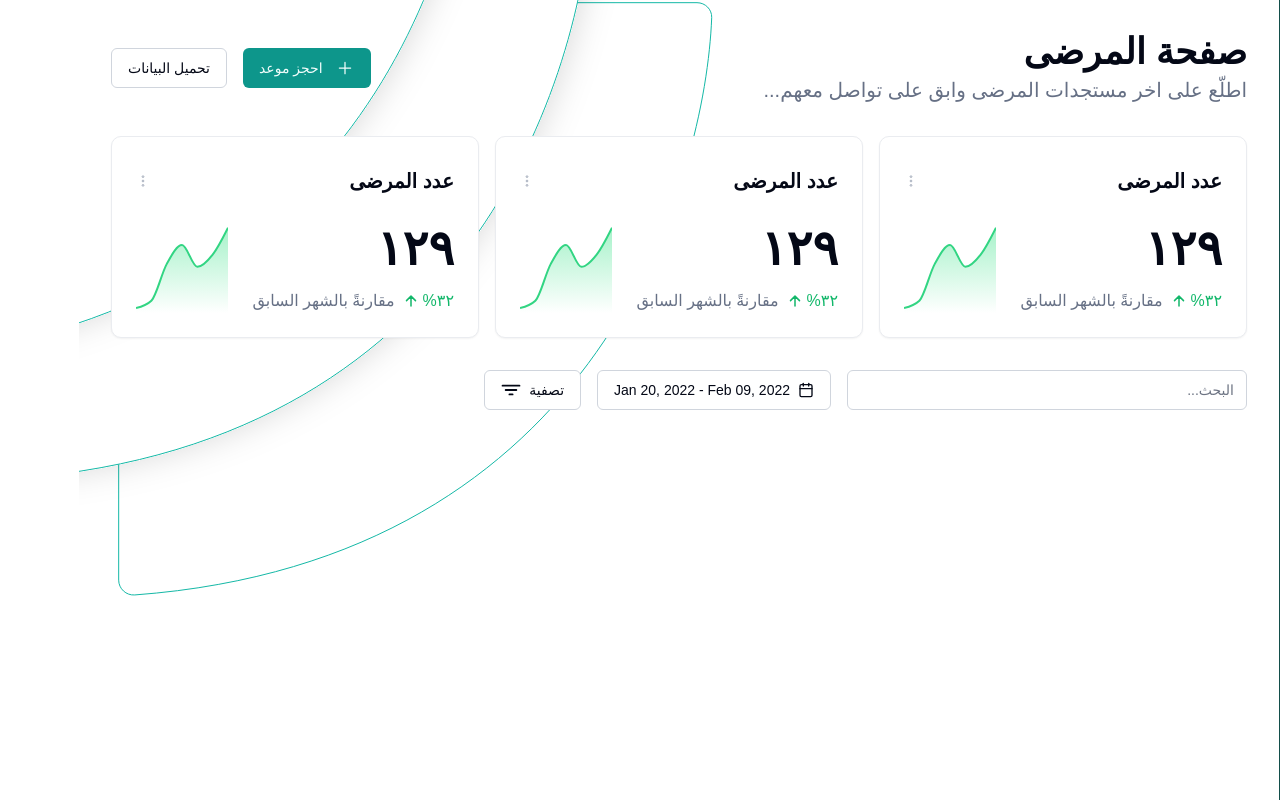
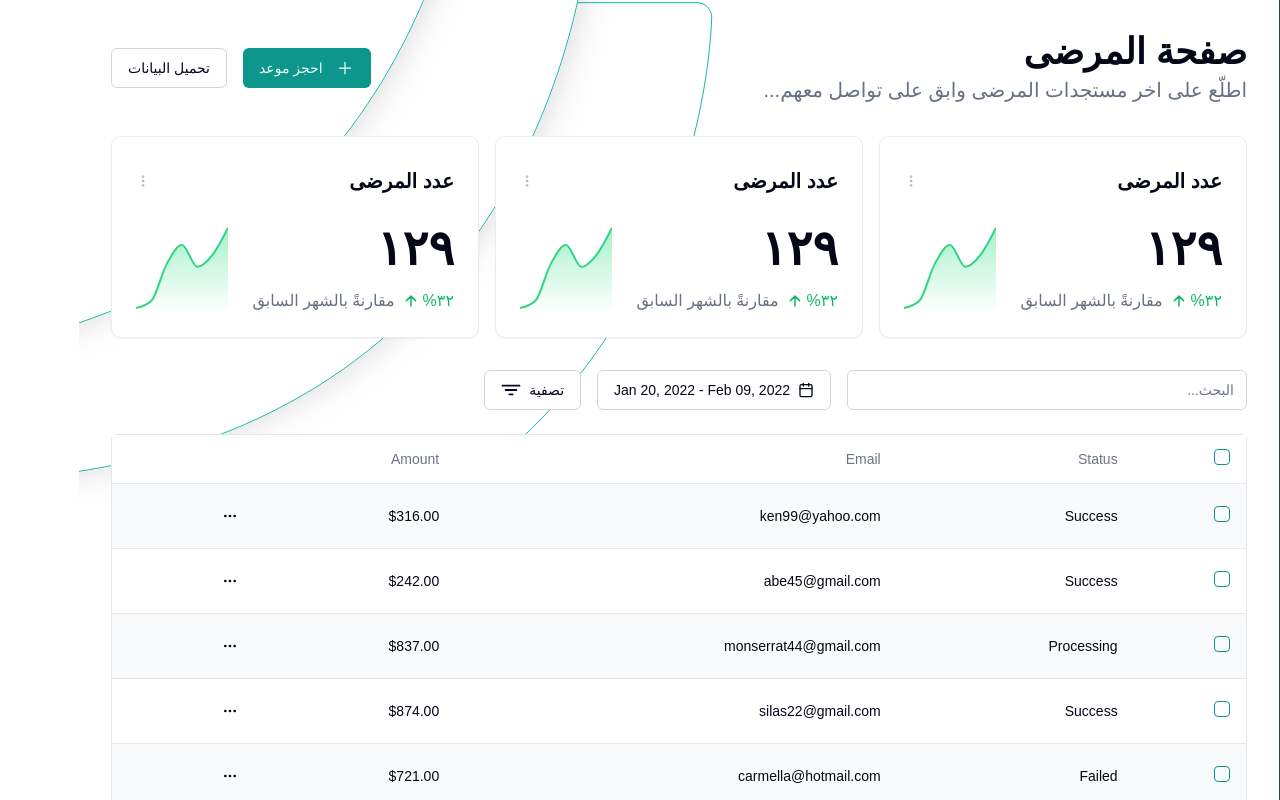
Before and after one commit to Jusoor-Grad/jusoor-webapp, a React (Vite) app: page /patients in a window 1280 px wide. Built offline with nearby package versions, Linux system fonts and the light colour scheme.

Commit message:
feat: add table and pagination in patients page

```diff
--- a/package.json
+++ b/package.json
@@ -39,6 +39,7 @@
     "@radix-ui/react-toggle-group": "^1.0.4",
     "@radix-ui/react-tooltip": "^1.0.7",
     "@reduxjs/toolkit": "^2.1.0",
+    "@tanstack/react-table": "^8.12.0",
     "class-variance-authority": "^0.7.0",
     "clsx": "^2.1.0",
     "cmdk": "^0.2.1",
--- a/src/components/ui/table.jsx
+++ b/src/components/ui/table.jsx
@@ -1,37 +1,43 @@
-import * as React from "react"
-
-import { cn } from "@/lib/utils"
+import * as React from "react";
+import i18n from "@/i18n";
+import { cn } from "@/lib/utils";
 
 const Table = React.forwardRef(({ className, ...props }, ref) => (
   <div className="relative w-full overflow-auto">
     <table
       ref={ref}
       className={cn("w-full caption-bottom text-sm", className)}
-      {...props} />
+      {...props}
+    />
   </div>
-))
-Table.displayName = "Table"
+));
+Table.displayName = "Table";
 
 const TableHeader = React.forwardRef(({ className, ...props }, ref) => (
   <thead ref={ref} className={cn("[&_tr]:border-b", className)} {...props} />
-))
-TableHeader.displayName = "TableHeader"
+));
+TableHeader.displayName = "TableHeader";
 
 const TableBody = React.forwardRef(({ className, ...props }, ref) => (
   <tbody
     ref={ref}
     className={cn("[&_tr:last-child]:border-0", className)}
-    {...props} />
-))
-TableBody.displayName = "TableBody"
+    {...props}
+  />
+));
+TableBody.displayName = "TableBody";
 
 const TableFooter = React.forwardRef(({ className, ...props }, ref) => (
   <tfoot
     ref={ref}
-    className={cn("border-t bg-muted/50 font-medium [&>tr]:last:border-b-0", className)}
-    {...props} />
-))
-TableFooter.displayName = "TableFooter"
+    className={cn(
+      "border-t bg-muted/50 font-medium [&>tr]:last:border-b-0",
+      className
+    )}
+    {...props}
+  />
+));
+TableFooter.displayName = "TableFooter";
 
 const TableRow = React.forwardRef(({ className, ...props }, ref) => (
   <tr
@@ -40,36 +46,47 @@ const TableRow = React.forwardRef(({ className, ...props }, ref) => (
       "border-b transition-colors hover:bg-muted/50 data-[state=selected]:bg-muted",
       className
     )}
-    {...props} />
-))
-TableRow.displayName = "TableRow"
+    {...props}
+  />
+));
+TableRow.displayName = "TableRow";
 
 const TableHead = React.forwardRef(({ className, ...props }, ref) => (
   <th
     ref={ref}
     className={cn(
-      "h-12 px-4 text-left align-middle font-medium text-muted-foreground [&:has([role=checkbox])]:pr-0",
+      `h-12 px-4 ${
+        i18n.language === "ar" ? "text-right" : "text-left"
+      } align-middle font-medium text-muted-foreground [&:has([role=checkbox])]`,
       className
     )}
-    {...props} />
-))
-TableHead.displayName = "TableHead"
+    {...props}
+  />
+));
+TableHead.displayName = "TableHead";
 
 const TableCell = React.forwardRef(({ className, ...props }, ref) => (
   <td
     ref={ref}
-    className={cn("p-4 align-middle [&:has([role=checkbox])]:pr-0", className)}
-    {...props} />
-))
-TableCell.displayName = "TableCell"
+    className={cn(
+      `p-4 align-middle [&:has([role=checkbox])] ${
+        i18n.language === "ar" ? "text-right" : "text-left"
+      }`,
+      className
+    )}
+    {...props}
+  />
+));
+TableCell.displayName = "TableCell";
 
 const TableCaption = React.forwardRef(({ className, ...props }, ref) => (
   <caption
     ref={ref}
     className={cn("mt-4 text-sm text-muted-foreground", className)}
-    {...props} />
-))
-TableCaption.displayName = "TableCaption"
+    {...props}
+  />
+));
+TableCaption.displayName = "TableCaption";
 
 export {
   Table,
@@ -80,4 +97,4 @@ export {
   TableRow,
   TableCell,
   TableCaption,
-}
+};
--- /dev/null
+++ b/src/features/patients/components/DataTable.jsx
@@ -0,0 +1,315 @@
+"use client";
+
+import * as React from "react";
+import {
+  flexRender,
+  getCoreRowModel,
+  getFilteredRowModel,
+  getPaginationRowModel,
+  getSortedRowModel,
+  useReactTable,
+} from "@tanstack/react-table";
+import { ChevronLeft, ChevronRight, MoreHorizontal } from "lucide-react";
+import {
+  Pagination,
+  PaginationContent,
+  PaginationEllipsis,
+  PaginationItem,
+  PaginationLink,
+} from "@/components/ui/pagination";
+import { Button } from "@/components/ui/button";
+import { Checkbox } from "@/components/ui/checkbox";
+import {
+  DropdownMenu,
+  DropdownMenuContent,
+  DropdownMenuItem,
+  DropdownMenuLabel,
+  DropdownMenuSeparator,
+  DropdownMenuTrigger,
+} from "@/components/ui/dropdown-menu";
+import {
+  Table,
+  TableBody,
+  TableCell,
+  TableHead,
+  TableHeader,
+  TableRow,
+} from "@/components/ui/table";
+import { useTranslation } from "react-i18next";
+import i18n from "@/i18n";
+
+const data = [
+  {
+    id: "m5gr84i9",
+    amount: 316,
+    status: "success",
+    email: "ken99@yahoo.com",
+  },
+  {
+    id: "3u1reuv4",
+    amount: 242,
+    status: "success",
+    email: "Abe45@gmail.com",
+  },
+  {
+    id: "derv1ws0",
+    amount: 837,
+    status: "processing",
+    email: "Monserrat44@gmail.com",
+  },
+  {
+    id: "5kma53ae",
+    amount: 874,
+    status: "success",
+    email: "Silas22@gmail.com",
+  },
+  {
+    id: "bhqecj4p",
+    amount: 721,
+    status: "failed",
+    email: "carmella@hotmail.com",
+  },
+];
+
+export const columns = [
+  {
+    id: "select",
+    header: ({ table }) => (
+      <Checkbox
+        checked={
+          table.getIsAllPageRowsSelected() ||
+          (table.getIsSomePageRowsSelected() && "indeterminate")
+        }
+        onCheckedChange={(value) => table.toggleAllPageRowsSelected(!!value)}
+        aria-label="Select all"
+      />
+    ),
+    cell: ({ row }) => (
+      <Checkbox
+        checked={row.getIsSelected()}
+        onCheckedChange={(value) => row.toggleSelected(!!value)}
+        aria-label="Select row"
+      />
+    ),
+    enableSorting: false,
+    enableHiding: false,
+  },
+  {
+    accessorKey: "status",
+    header: () => <p>Status</p>,
+    cell: ({ row }) => (
+      <div className="capitalize">{row.getValue("status")}</div>
+    ),
+  },
+  {
+    accessorKey: "email",
+    header: () => <p>Email</p>,
+    cell: ({ row }) => <div className="lowercase">{row.getValue("email")}</div>,
+  },
+  {
+    accessorKey: "amount",
+    header: () => <p>Amount</p>,
+    cell: ({ row }) => {
+      const amount = parseFloat(row.getValue("amount"));
+
+      // Format the amount as a dollar amount
+      const formatted = new Intl.NumberFormat("en-US", {
+        style: "currency",
+        currency: "USD",
+      }).format(amount);
+
+      return <div className="font-medium">{formatted}</div>;
+    },
+  },
+  {
+    id: "actions",
+    enableHiding: false,
+    cell: ({ row }) => {
+      const payment = row.original;
+
+      return (
+        <DropdownMenu>
+          <DropdownMenuTrigger asChild>
+            <Button variant="ghost" className="h-8 w-8 p-0">
+              <span className="sr-only">Open menu</span>
+              <MoreHorizontal className="h-4 w-4" />
+            </Button>
+          </DropdownMenuTrigger>
+          <DropdownMenuContent align="end">
+            <DropdownMenuLabel>Actions</DropdownMenuLabel>
+            <DropdownMenuItem
+              onClick={() => navigator.clipboard.writeText(payment.id)}
+            >
+              Copy payment ID
+            </DropdownMenuItem>
+            <DropdownMenuSeparator />
+            <DropdownMenuItem>View customer</DropdownMenuItem>
+            <DropdownMenuItem>View payment details</DropdownMenuItem>
+          </DropdownMenuContent>
+        </DropdownMenu>
+      );
+    },
+  },
+];
+
+export function DataTableDemo() {
+  const { t } = useTranslation();
+  const [sorting, setSorting] = React.useState();
+  const [columnFilters, setColumnFilters] = React.useState();
+  const [columnVisibility, setColumnVisibility] = React.useState();
+  const [rowSelection, setRowSelection] = React.useState({});
+
+  const table = useReactTable({
+    data,
+    columns,
+    onSortingChange: setSorting,
+    onColumnFiltersChange: setColumnFilters,
+    getCoreRowModel: getCoreRowModel(),
+    getPaginationRowModel: getPaginationRowModel(),
+    getSortedRowModel: getSortedRowModel(),
+    getFilteredRowModel: getFilteredRowModel(),
+    onColumnVisibilityChange: setColumnVisibility,
+    onRowSelectionChange: setRowSelection,
+    state: {
+      sorting,
+      columnFilters,
+      columnVisibility,
+      rowSelection,
+    },
+  });
+
+  return (
+    <div className="w-full flex flex-col gap-4">
+      {/* <div className="flex items-center gap-4">
+        <Input
+          placeholder="Filter emails..."
+          value={table.getColumn("email")?.getFilterValue() ?? ""}
+          onChange={(event) =>
+            table.getColumn("email")?.setFilterValue(event.target.value)
+          }
+          className="max-w-sm"
+        />
+        <DropdownMenu>
+          <DropdownMenuTrigger asChild>
+            <Button variant="outline" className="flex gap-2">
+              Columns <ChevronDown className="h-4 w-4" />
+            </Button>
+          </DropdownMenuTrigger>
+          <DropdownMenuContent align="end">
+            {table
+              .getAllColumns()
+              .filter((column) => column.getCanHide())
+              .map((column) => {
+                return (
+                  <DropdownMenuCheckboxItem
+                    key={column.id}
+                    className="capitalize"
+                    checked={column.getIsVisible()}
+                    onCheckedChange={(value) =>
+                      column.toggleVisibility(!!value)
+                    }
+                  >
+                    {column.id}
+                  </DropdownMenuCheckboxItem>
+                );
+              })}
+          </DropdownMenuContent>
+        </DropdownMenu>
+      </div> */}
+      <div className="rounded-md border">
+        <Table className="bg-white">
+          <TableHeader>
+            {table.getHeaderGroups().map((headerGroup) => (
+              <TableRow key={headerGroup.id}>
+                {headerGroup.headers.map((header) => {
+                  return (
+                    <TableHead key={header.id}>
+                      {header.isPlaceholder
+                        ? null
+                        : flexRender(
+                            header.column.columnDef.header,
+                            header.getContext()
+                          )}
+                    </TableHead>
+                  );
+                })}
+              </TableRow>
+            ))}
+          </TableHeader>
+          <TableBody>
+            {table.getRowModel().rows?.length ? (
+              table.getRowModel().rows.map((row, index) => (
+                <TableRow
+                  key={row.id}
+                  className={index % 2 === 0 ? "bg-gray-50" : "bg-white"}
+                  data-state={row.getIsSelected() && "selected"}
+                >
+                  {row.getVisibleCells().map((cell) => (
+                    <TableCell key={cell.id}>
+                      {flexRender(
+                        cell.column.columnDef.cell,
+                        cell.getContext()
+                      )}
+                    </TableCell>
+                  ))}
+                </TableRow>
+              ))
+            ) : (
+              <TableRow>
+                <TableCell
+                  colSpan={columns.length}
+                  className="h-24 text-center"
+                >
+                  No results.
+                </TableCell>
+              </TableRow>
+            )}
+          </TableBody>
+        </Table>
+      </div>
+      <div className="flex items-center w-full">
+        <Pagination className={"w-full "}>
+          <PaginationContent className="flex items-center justify-between">
+            <Button
+              variant="outline"
+              size="sm"
+              onClick={() => table.nextPage()}
+              disabled={!table.getCanNextPage()}
+            >
+              <ChevronRight
+                className={`h-4 w-4 ${i18n.language === "en" && "rotate-180"}`}
+              />
+              {t("patients.previousPage")}
+            </Button>
+            <div className="flex gap-2">
+              <PaginationItem>
+                <PaginationLink href="#">1</PaginationLink>
+              </PaginationItem>
+              <PaginationItem>
+                <PaginationLink href="#" isActive>
+                  2
+                </PaginationLink>
+              </PaginationItem>
+              <PaginationItem>
+                <PaginationLink href="#">3</PaginationLink>
+              </PaginationItem>
+              <PaginationItem>
+                <PaginationEllipsis />
+              </PaginationItem>
+            </div>
+            <Button
+              variant="outline"
+              onClick={() => table.previousPage()}
+              disabled={!table.getCanPreviousPage()}
+            >
+              {t("patients.nextPage")}
+              <ChevronLeft
+                className={`h-4 w-4 ${i18n.language === "en" && "rotate-180"}`}
+              />
+            </Button>
+          </PaginationContent>
+        </Pagination>
+      </div>
+    </div>
+  );
+}
--- a/src/features/patients/pages/Patients.jsx
+++ b/src/features/patients/pages/Patients.jsx
@@ -5,6 +5,7 @@ import StatisticsBox from "../components/StatisticsBox";
 import logoPattern from "../../../shared/assets/images/Logo pattern.svg";
 import { Input } from "@/components/ui/input";
 import { DatePickerWithRange } from "../components/DatePickerWithRange";
+import { DataTableDemo } from "../components/DataTable";
 
 const Patients = () => {
   const { t } = useTranslation();
@@ -45,7 +46,10 @@ const Patients = () => {
             <IoFilter className="w-5 h-5" />
           </Button>
         </div>
-        <div>{/* //TODO - Data Table */}</div>
+        <div>
+          {/* //TODO - Data Table */}
+          <DataTableDemo />
+        </div>
       </section>
     </main>
   );
--- a/src/locales/ar.json
+++ b/src/locales/ar.json
@@ -25,6 +25,8 @@
     "downloadData": "تحميل البيانات",
     "patientsNumbers": "عدد المرضى",
     "compareToLastMonth": "مقارنةً بالشهر السابق",
-    "filter": "تصفية"
+    "filter": "تصفية",
+    "nextPage": "التالي",
+    "previousPage": "السابق"
   }
 }
```
Also changed, not shown: src/components/ui/pagination.jsx (+50 -54 lines), 1 other file (tests, documents, lock files or other folders).
